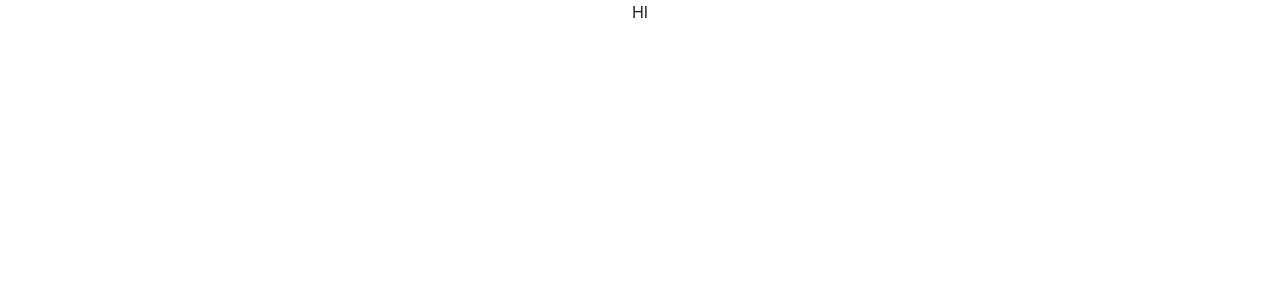
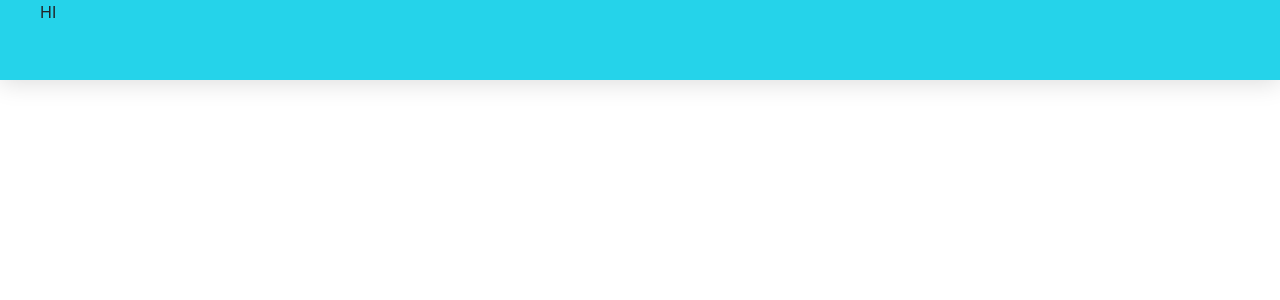
Before and after one commit to ethansilvas/clipnight, a React (Create React App) app: page / in a window 1280 px wide. Shown: the top 300 px of the page. Built offline with nearby package versions, Linux system fonts and the light colour scheme.

Commit message:
temporary menu bar

```diff
--- /dev/null
+++ b/src/dashboard/Dashboard.css
@@ -0,0 +1,10 @@
+.menu {
+    background-color: #25d3ea;
+    box-shadow: 0px 2px 24px 0px rgba(0, 0, 0, 0.15);
+    width: 100%;
+    height: 80px;
+    display: flex;
+    justify-content: space-between;
+    padding: 0 40px;
+    position: relative;
+}
--- a/src/dashboard/Dashboard.js
+++ b/src/dashboard/Dashboard.js
@@ -1,9 +1,11 @@
 import React, { Component } from 'react';
+
+import './Dashboard.css';
 
 class Dashboard extends Component {
     render() {
         return(
-            <div className="title">
+            <div className="menu">
                 HI
             </div>
         );
```
